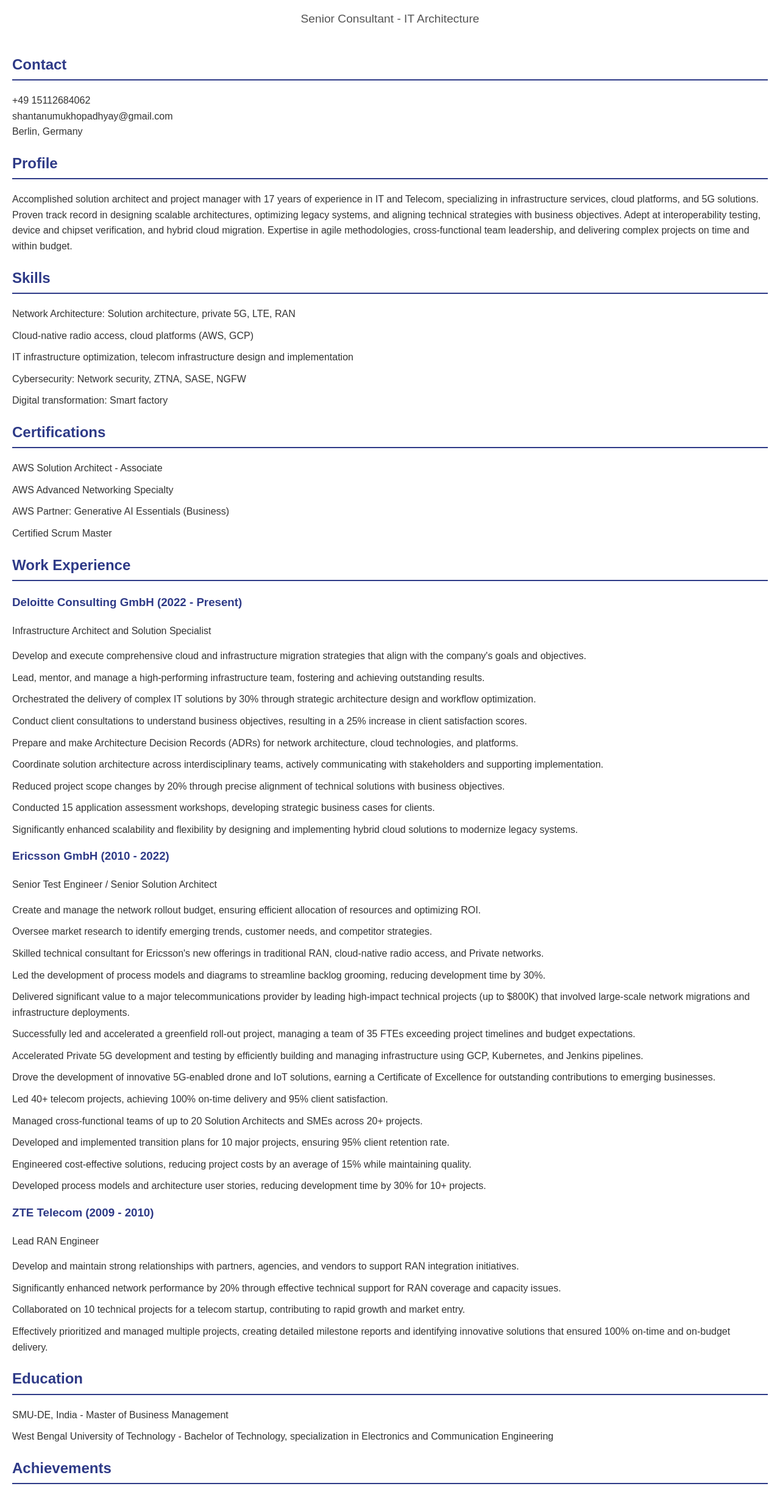
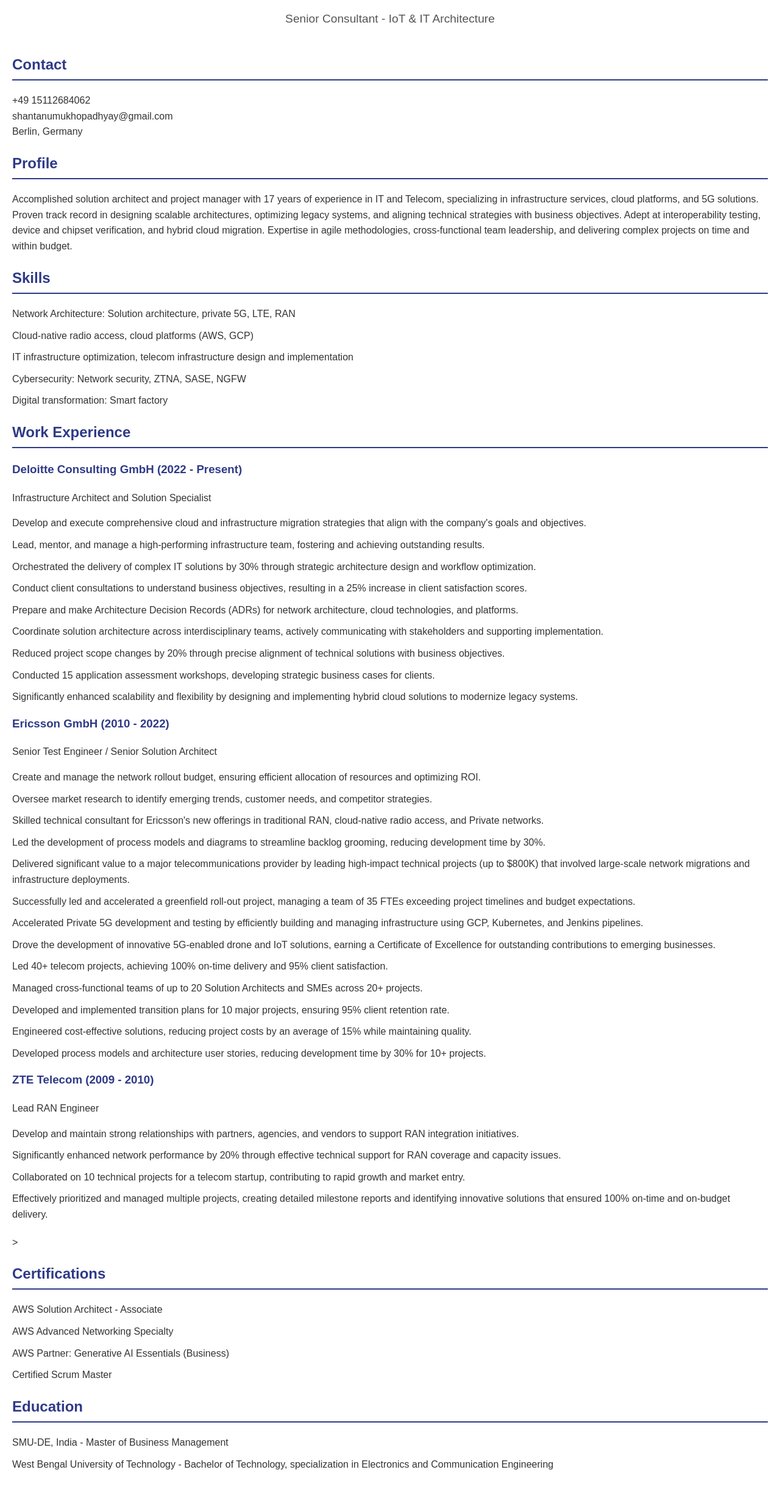
Before and after one commit to shantanu86/shantanu.github.io, a plain HTML site: page index.html in a window 1280 px wide. Shown: the part 87-2529 px from the top of the page at 61% size. Drawn offline with Linux system fonts and the light colour scheme.

Commit message:
Update index.html

```diff
--- a/index.html
+++ b/index.html
@@ -9,7 +9,7 @@
 <body>
     <header>
         <h1>Shantanu Mukherjee</h1>
-        <p>Senior Consultant - IT Architecture</p>
+        <p>Senior Consultant - IoT & IT Architecture</p>
     </header>
     <section>
         <h2>Contact</h2>
@@ -29,15 +29,6 @@
             <li>IT infrastructure optimization, telecom infrastructure design and implementation</li>
             <li>Cybersecurity: Network security, ZTNA, SASE, NGFW</li>
             <li>Digital transformation: Smart factory</li>
-        </ul>
-    </section>
-    <section>
-        <h2>Certifications</h2>
-        <ul>
-            <li>AWS Solution Architect - Associate</li>
-            <li>AWS Advanced Networking Specialty</li>
-            <li>AWS Partner: Generative AI Essentials (Business)</li>
-            <li>Certified Scrum Master</li>
         </ul>
     </section>
     <section>
@@ -81,6 +72,15 @@
             <li>Significantly enhanced network performance by 20% through effective technical support for RAN coverage and capacity issues.</li>
             <li>Collaborated on 10 technical projects for a telecom startup, contributing to rapid growth and market entry.</li>
             <li>Effectively prioritized and managed multiple projects, creating detailed milestone reports and identifying innovative solutions that ensured 100% on-time and on-budget delivery.</li>
+        </ul>
+    </section>>
+    <section>
+        <h2>Certifications</h2>
+        <ul>
+            <li>AWS Solution Architect - Associate</li>
+            <li>AWS Advanced Networking Specialty</li>
+            <li>AWS Partner: Generative AI Essentials (Business)</li>
+            <li>Certified Scrum Master</li>
         </ul>
     </section>
     <section>
```
